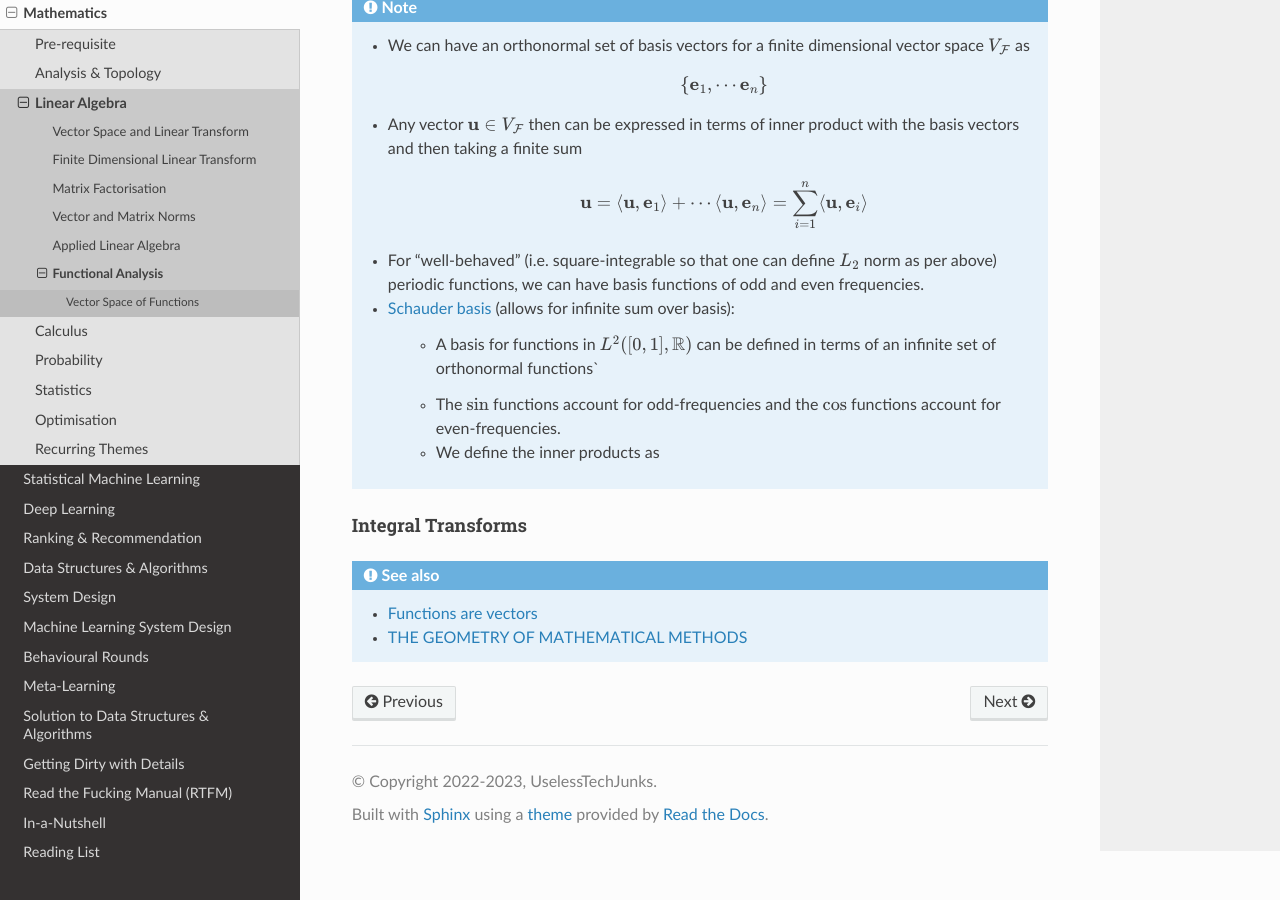
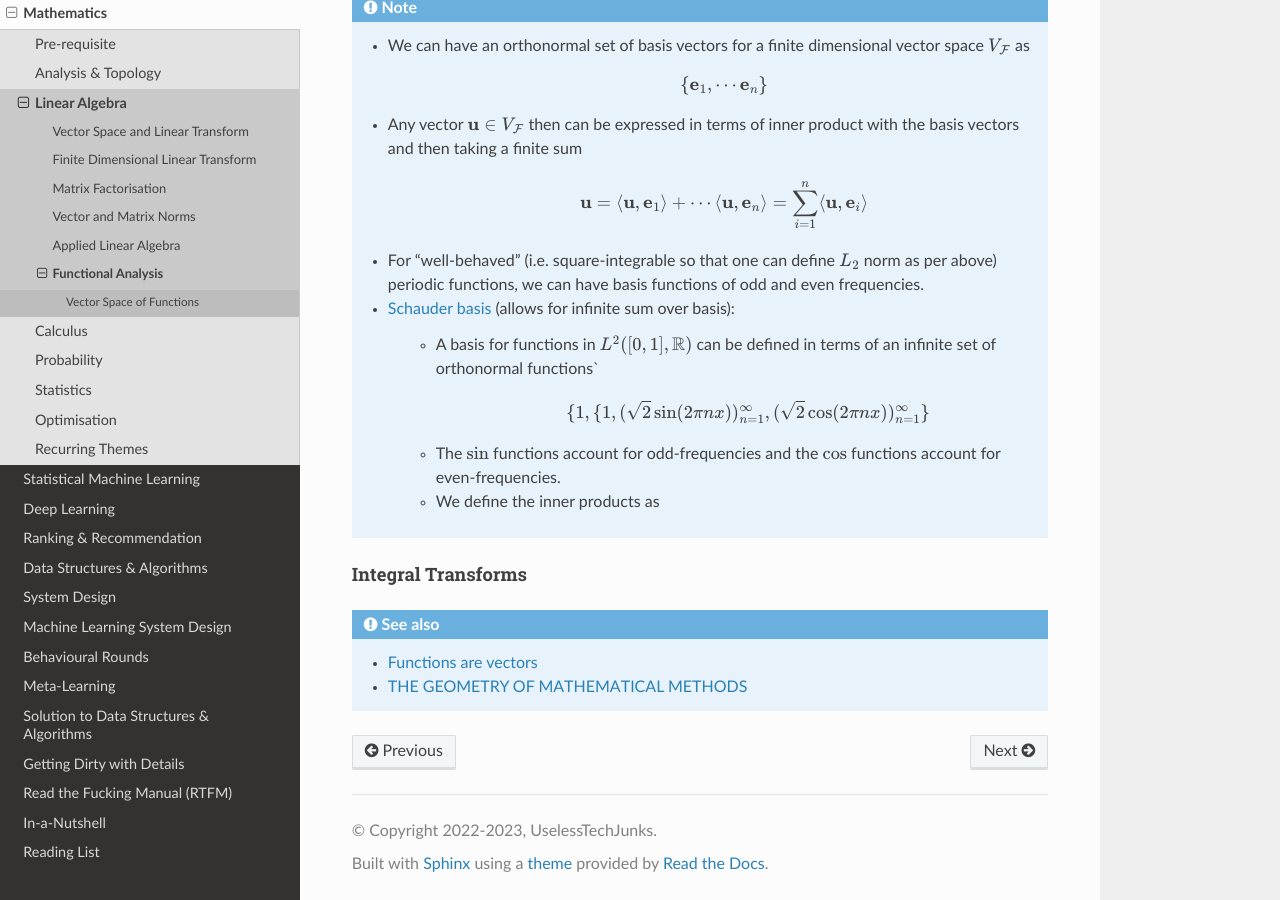
Before and after one commit to uselesstechjunks/leetcode, a Sphinx documentation site: the page built from docs/source/math/linalg/funan.rst, in a window 1280 px wide and 900 px high, scrolled down 3180 px. Built offline with Sphinx 7.4.7 and the Read the Docs theme 2.0.0, drawn with Linux system fonts in a browser that asks for light colours.

Commit message:
Update funan.rst

```diff
--- a/docs/source/math/linalg/funan.rst
+++ b/docs/source/math/linalg/funan.rst
@@ -112,7 +112,7 @@ Fourier Basis
 
 		* A basis for functions in :math:`L^2([0,1],\mathbb{R})` can be defined in terms of an infinite set of orthonormal functions`
 
-			.. \{1, \{1, (\sqrt{2}\sin(2\pi nx))_{n=1}^\infty, (\sqrt{2}\cos(2\pi nx))_{n=1}^\infty\}
+			.. math:: \{1, \{1, (\sqrt{2}\sin(2\pi nx))_{n=1}^\infty, (\sqrt{2}\cos(2\pi nx))_{n=1}^\infty\}
 		* The :math:`\sin` functions account for odd-frequencies and the :math:`\cos` functions account for even-frequencies.
 		* We define the inner products as
 
```
